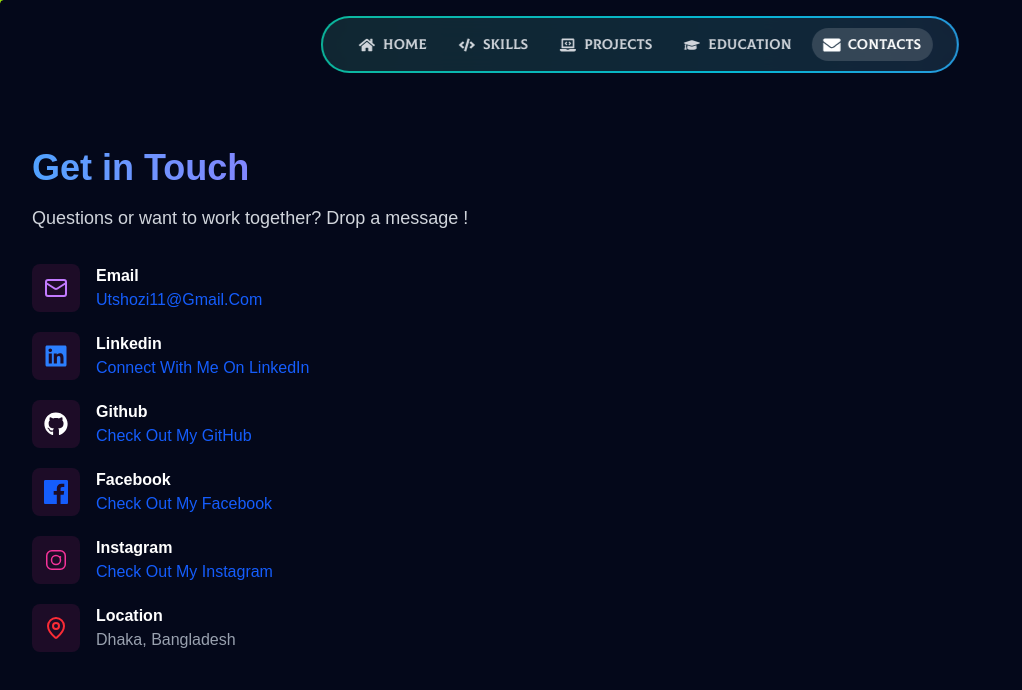
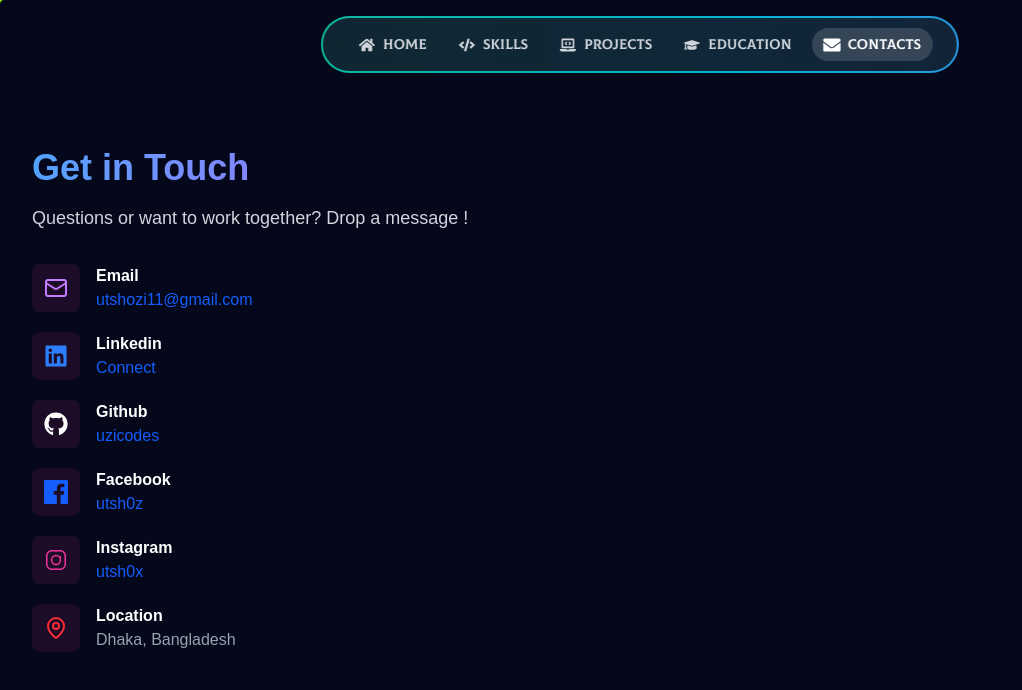
Before and after one commit to uzicodes/utsho-heaven-chowdhury, a Next.js app: page /contacts in a window 1280 px wide. Shown: the top 690 px of the page, without its empty margins (0-1022 px from the left). Built offline with nearby package versions, Linux system fonts and the light colour scheme.

Commit message:
changed the texts of the socials

```diff
--- a/src/app/contacts/page.tsx
+++ b/src/app/contacts/page.tsx
@@ -25,14 +25,14 @@ export default function Contact() {
       icon: <FaLinkedin className="w-6 h-6 text-blue-500" />,
       label: "Linkedin",
       link: "https://www.linkedin.com/in/utsho-heaven-chowdhury/",
-      text: "Connect with me on LinkedIn",
+      text: "Connect",
     },
 
     {
       icon: <FaGithub className="w-6 h-6" />,
       label: "Github",
       link: "https://github.com/uzicodes",
-      text: "Check out my GitHub",
+      text: "uzicodes",
     },
     {
       icon: (
@@ -41,8 +41,8 @@ export default function Contact() {
         </svg>
       ),
       label: "Facebook",
-      link: "https://facebook.com/uzicodes",
-      text: "Check out my Facebook",
+      link: "https://www.facebook.com/utsh0z",
+      text: "utsh0z",
     },
     {
       icon: (
@@ -52,7 +52,7 @@ export default function Contact() {
       ),
       label: "Instagram",
       link: "https://instagram.com/utsh0x",
-      text: "Check out my Instagram",
+      text: "utsh0x",
     },
     {
       icon: <MapPin className="w-6 h-6 text-red-500" />,
@@ -91,7 +91,7 @@ export default function Contact() {
                             href={item.link}
                             target="_blank"
                             rel="noopener noreferrer"
-                            className="text-blue-600 capitalize cursor-pointer hover:text-white duration-500"
+                            className="text-blue-600 cursor-pointer hover:text-white duration-500"
                           >
                             {item.text}
                           </a>
```
